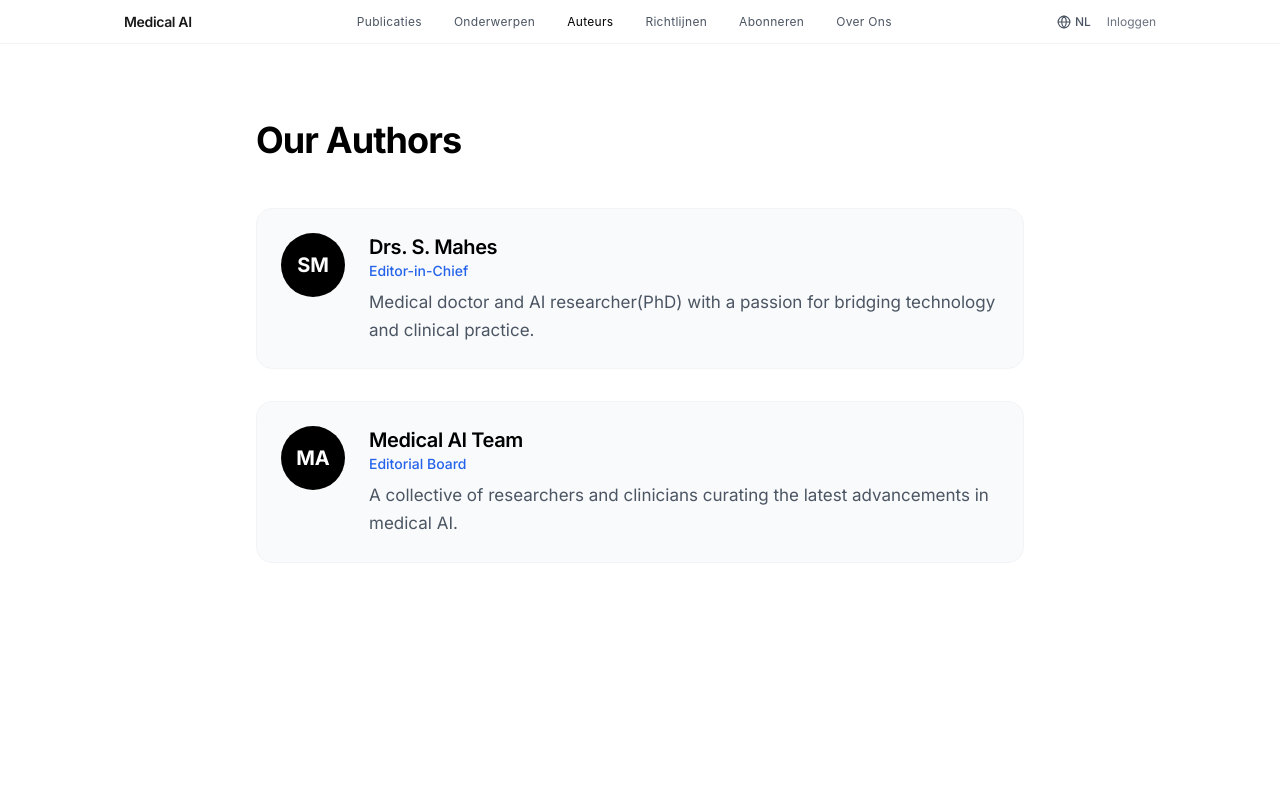
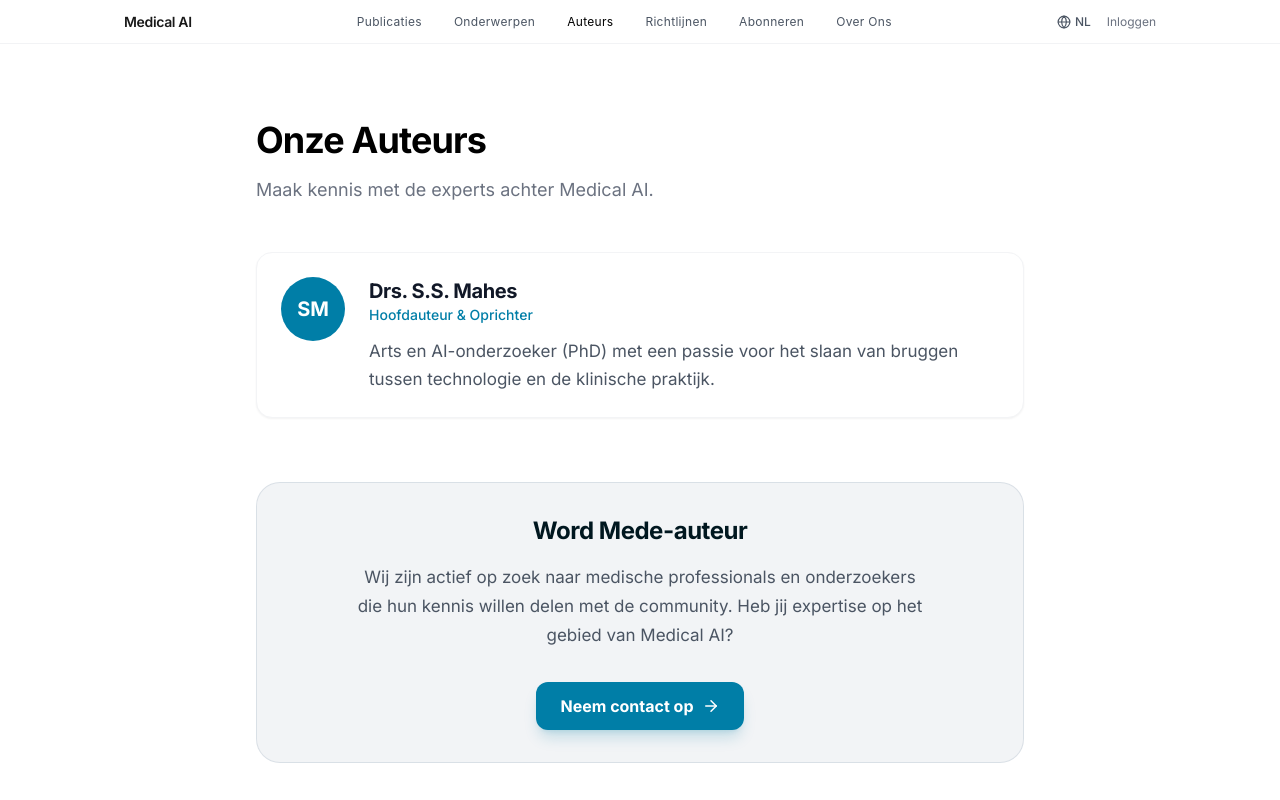
Before and after one commit to illionair/medicalai.nl, a Next.js app: page /authors in a window 1280 px wide. Shown: the top 800 px of the page. Built offline with nearby package versions, Linux system fonts and the light colour scheme.

Commit message:
Update Authors page, revert blog post author text, and fix paragraph spacing

```diff
--- a/src/app/authors/page.tsx
+++ b/src/app/authors/page.tsx
@@ -1,19 +1,15 @@
 "use client";
 
 import { motion } from "framer-motion";
+import Link from "next/link";
+import { ArrowRight } from "lucide-react";
 
 const authors = [
     {
-        name: "Drs. S. Mahes",
-        role: "Editor-in-Chief",
-        bio: "Medical doctor and AI researcher(PhD) with a passion for bridging technology and clinical practice.",
+        name: "Drs. S.S. Mahes",
+        role: "Hoofdauteur & Oprichter",
+        bio: "Arts en AI-onderzoeker (PhD) met een passie voor het slaan van bruggen tussen technologie en de klinische praktijk.",
         initials: "SM"
-    },
-    {
-        name: "Medical AI Team",
-        role: "Editorial Board",
-        bio: "A collective of researchers and clinicians curating the latest advancements in medical AI.",
-        initials: "MA"
     }
 ];
 
@@ -25,17 +21,20 @@ export default function AuthorsPage() {
                 animate={{ opacity: 1, y: 0 }}
                 className="max-w-3xl mx-auto"
             >
-                <h1 className="text-4xl font-bold tracking-tight mb-12">Our Authors</h1>
+                <h1 className="text-4xl font-bold tracking-tight mb-4">Onze Auteurs</h1>
+                <p className="text-gray-500 text-lg mb-12">
+                    Maak kennis met de experts achter Medical AI.
+                </p>
 
-                <div className="grid gap-8">
+                <div className="grid gap-8 mb-16">
                     {authors.map((author) => (
-                        <div key={author.name} className="flex items-start gap-6 p-6 rounded-2xl bg-gray-50 border border-gray-100">
-                            <div className="w-16 h-16 rounded-full bg-black text-white flex items-center justify-center text-xl font-bold shrink-0">
+                        <div key={author.name} className="flex items-start gap-6 p-6 rounded-2xl bg-white border border-gray-100 shadow-sm">
+                            <div className="w-16 h-16 rounded-full bg-brand-secondary text-white flex items-center justify-center text-xl font-bold shrink-0">
                                 {author.initials}
                             </div>
                             <div>
-                                <h3 className="text-xl font-semibold">{author.name}</h3>
-                                <p className="text-blue-600 text-sm font-medium mb-2">{author.role}</p>
+                                <h3 className="text-xl font-bold text-gray-900">{author.name}</h3>
+                                <p className="text-brand-secondary text-sm font-medium mb-3">{author.role}</p>
                                 <p className="text-gray-600 leading-relaxed">
                                     {author.bio}
                                 </p>
@@ -43,6 +42,21 @@ export default function AuthorsPage() {
                         </div>
                     ))}
                 </div>
+
+                {/* Call for Authors */}
+                <div className="bg-brand-primary/5 rounded-3xl p-8 border border-brand-primary/10 text-center">
+                    <h2 className="text-2xl font-bold text-brand-dark mb-4">Word Mede-auteur</h2>
+                    <p className="text-gray-600 mb-8 max-w-xl mx-auto">
+                        Wij zijn actief op zoek naar medische professionals en onderzoekers die hun kennis willen delen met de community. Heb jij expertise op het gebied van Medical AI?
+                    </p>
+                    <Link
+                        href="/contact"
+                        className="inline-flex items-center gap-2 px-6 py-3 bg-brand-secondary text-white rounded-xl font-bold hover:bg-brand-primary transition-colors shadow-lg shadow-brand-secondary/20"
+                    >
+                        Neem contact op <ArrowRight size={18} />
+                    </Link>
+                </div>
+
             </motion.div>
         </div>
     );
--- a/src/app/blog/[id]/page.tsx
+++ b/src/app/blog/[id]/page.tsx
@@ -98,10 +98,10 @@ export default async function BlogPostPage({ params }: { params: Promise<{ id: s
                                     </p>
                                     <div className="text-sm font-medium text-brand-secondary">
                                         <p className="italic mb-2">
-                                            "Op dit moment is Drs. S.S. Mahes de hoofdauteur. Wij zijn echter actief op zoek naar mede-auteurs om het platform te versterken. Wil jij jouw kennis delen met de community?"
+                                            "We zijn altijd op zoek naar meer auteurs. Wil jij jouw kennis delen met de community? Neem dan contact met ons op!"
                                         </p>
                                         <Link href="/contact" className="inline-flex items-center gap-1 hover:underline font-bold">
-                                            Neem contact op &rarr;
+                                            Word auteur &rarr;
                                         </Link>
                                     </div>
                                 </div>
--- a/src/app/globals.css
+++ b/src/app/globals.css
@@ -163,3 +163,23 @@ p {
 ::-webkit-scrollbar-thumb:hover {
   background: var(--gray-300);
 }
+
+/* Fix for empty paragraphs in editor and content */
+p {
+  min-height: 1.5em;
+}
+
+p:empty::before {
+  content: "\00a0";
+  visibility: hidden;
+}
+
+/* Tiptap specific */
+.ProseMirror p.is-empty::before {
+  color: #adb5bd;
+  content: attr(data-placeholder);
+  float: left;
+  height: 0;
+  pointer-events: none;
+  visibility: visible;
+}
```
Also changed, not shown: package.json (+4 -4 lines), 1 other file (tests, documents, lock files or other folders).
